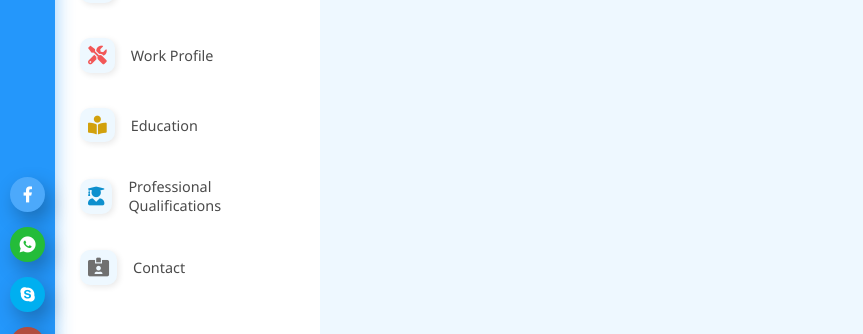
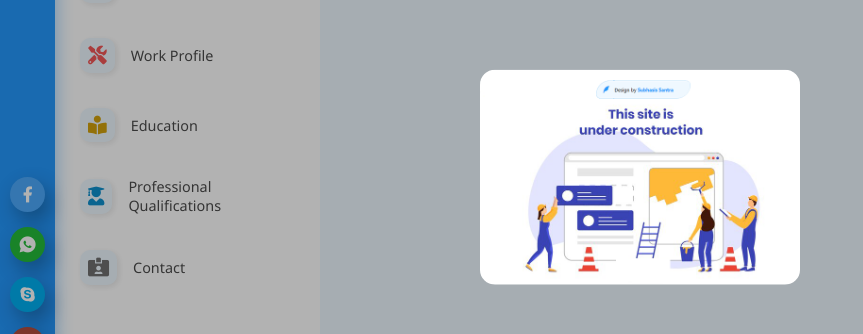
Before and after one commit to subhasisdesigner/update, a React (Create React App) app: page / in a window 1280 px wide. Shown: the part 223-557 px from the top of the page, without its empty margins (0-863 px from the left). Built offline with nearby package versions, Linux system fonts and the light colour scheme.

Commit message:
under construction

```diff
--- a/src/index.js
+++ b/src/index.js
@@ -1,10 +1,20 @@
 import React from 'react';
 import ReactDOM from 'react-dom';
 import App from './App';
-import {BrowserRouter} from 'react-router-dom'
+import {BrowserRouter} from 'react-router-dom';
+import underBuildPic from './asset/construction.png'
 
 ReactDOM.render(
   <BrowserRouter>
+  <div id="under_duild">
+  <div class="loading-wrapper">
+    <div class="loader-container">
+        <div class="state-pending">
+            <img src={underBuildPic}/>
+        </div>
+    </div>
+</div>
+  </div>
     <App />
   </BrowserRouter>,
   document.getElementById('root')
--- a/src/index.scss
+++ b/src/index.scss
@@ -1 +1,50 @@
 @import "../src/asset/Sass/main.scss";
+
+
+
+
+.loading-wrapper {
+    position: fixed;
+    z-index: 9999;
+    top: 0;
+    left: 0;
+    width: 100%;
+    height: 100%;
+    background-color: rgba(0,0,0, 0.3);
+}
+
+.loader-container {
+    position: absolute;
+    top: 50%;
+    left: 0;
+    right: 0;
+    transform: translateY(-50%);
+    display: block;
+    width: 25%;
+    border-radius: 6px;
+    margin: auto;
+    min-height: 80px;
+}
+
+
+.state-pending {
+    position: absolute;
+    top: 50%;
+    transform: translateY(-50%);
+    left: 0;
+    width: 100%;
+    line-height: 0;
+    text-align: center;
+
+}
+.state-pending img{border-radius: 15px;}
+
+#under_duild {
+    position: fixed;
+    top: 0;
+    left: 0;
+    right: 0;
+    bottom: 0;
+    z-index: 99999;
+    overflow: hidden;
+}
--- a/src/view/component/main/Main.js
+++ b/src/view/component/main/Main.js
@@ -1,8 +1,6 @@
 import React from "react";
-
 import ContentViewer from "./ContentViewer";
 import LeftPanel from "./leftPanel/LeftPanel";
-
 import Box from '@mui/material/Box';
 import Drawer from '@mui/material/Drawer';
 import IconButton from '@mui/material/IconButton';
```
Also changed, not shown: src/asset/construction.png (added).
